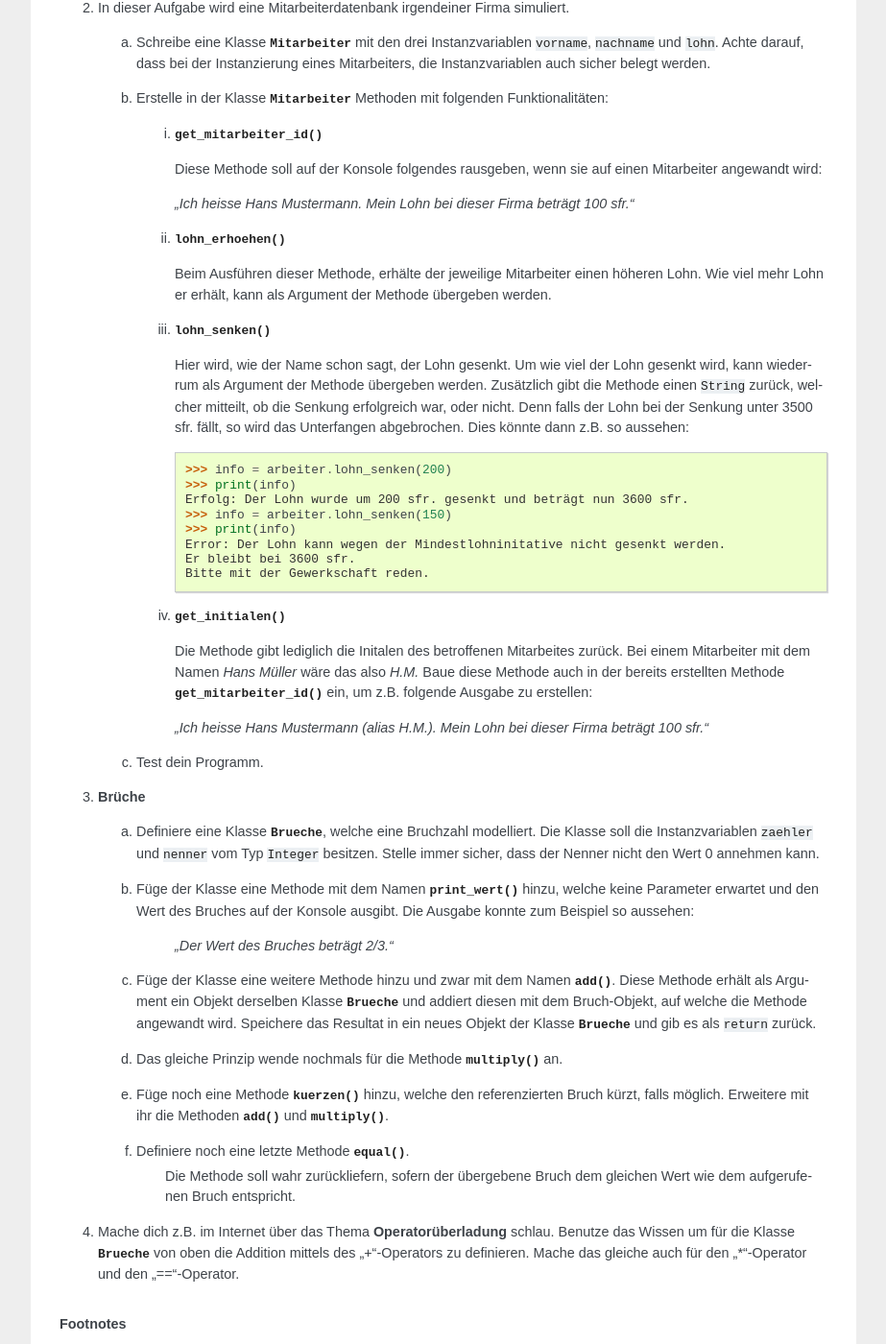
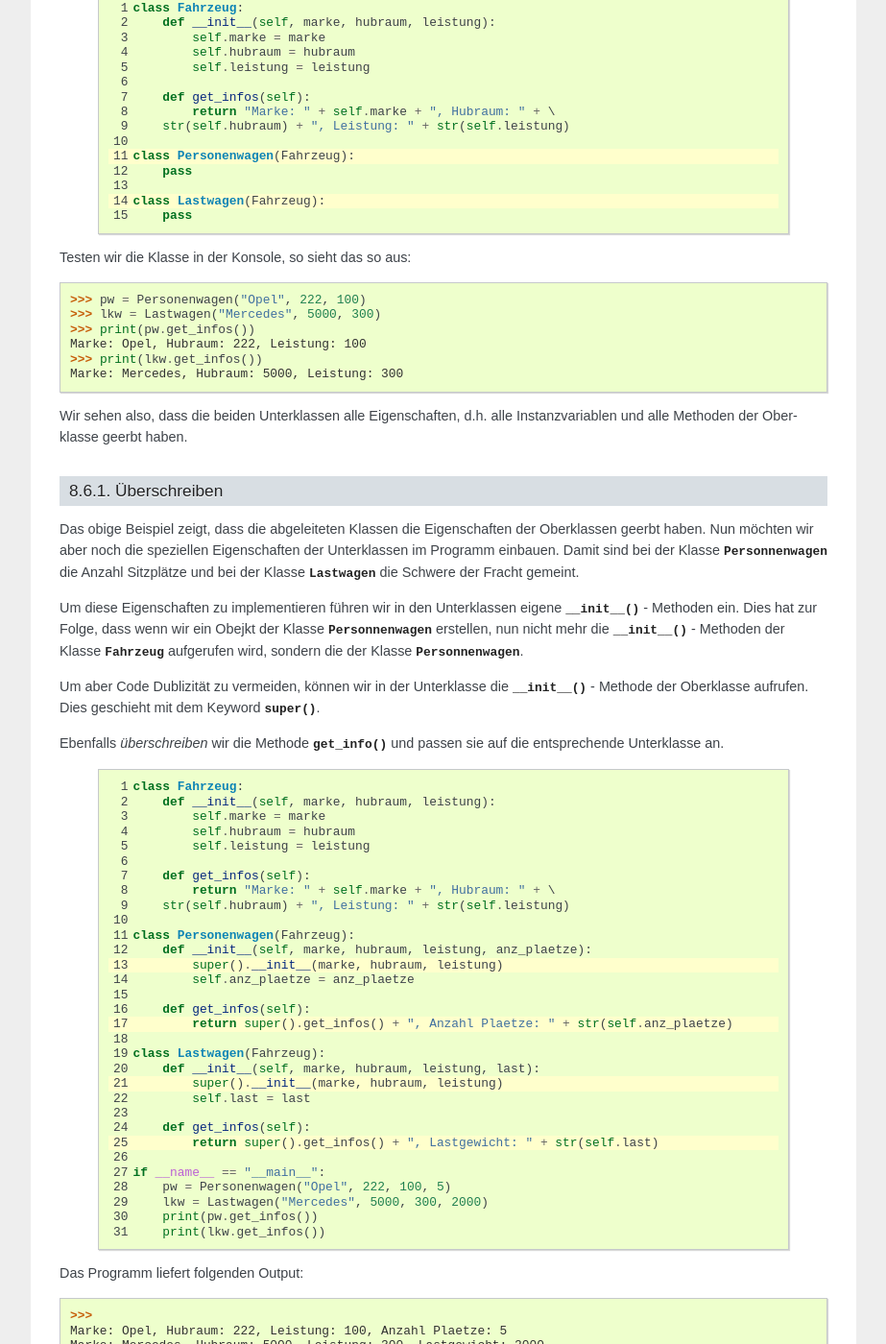
Before and after one commit to hb9hnt/pythonbuch, a Sphinx documentation site: the page built from source/objekte.rst, in a window 1280 px wide and 1400 px high, scrolled down 7724 px. Shown: the whole window at 96% size, without its empty margins (198-1121 px from the left). Built offline with Sphinx 7.4.7, drawn with Linux system fonts in a browser that asks for light colours; some of the changed text lies outside the part shown.

Commit message:
Das Unterkapitel Vererbung bei OOP wurde hinzugefügt.

```diff
--- /dev/null
+++ b/source/code/oop/vererbung.py
@@ -0,0 +1,25 @@
+class Fahrzeug:
+    def __init__(self, marke, hubraum, leistung):
+        self.marke = marke
+        self.hubraum = hubraum
+        self.leistung = leistung
+
+    def get_infos(self):
+        return "Marke: " + self.marke + ", Hubraum: " + \
+    str(self.hubraum) + ", Leistung: " + str(self.leistung)
+
+class Personenwagen(Fahrzeug):
+    pass
+
+class Lastwagen(Fahrzeug):
+    pass
+
+    #def __init__(self, marke, hubraum, leistung, anz_plaetze):
+    #    super().__init__(marke, hubraum, leistung)
+
+
+if __name__ == "__main__":
+    pw = Personenwagen("Opel", 222, 100)
+    lkw = Lastwagen("Mercedes", 5000, 300)
+    print(pw.get_infos())
+    print(lkw.get_infos())
--- /dev/null
+++ b/source/code/oop/vererbung2.py
@@ -0,0 +1,31 @@
+class Fahrzeug:
+    def __init__(self, marke, hubraum, leistung):
+        self.marke = marke
+        self.hubraum = hubraum
+        self.leistung = leistung
+
+    def get_infos(self):
+        return "Marke: " + self.marke + ", Hubraum: " + \
+    str(self.hubraum) + ", Leistung: " + str(self.leistung)
+
+class Personenwagen(Fahrzeug):
+    def __init__(self, marke, hubraum, leistung, anz_plaetze):
+        super().__init__(marke, hubraum, leistung)
+        self.anz_plaetze = anz_plaetze
+
+    def get_infos(self):
+        return super().get_infos() + ", Anzahl Plaetze: " + str(self.anz_plaetze)
+
+class Lastwagen(Fahrzeug):
+    def __init__(self, marke, hubraum, leistung, last):
+        super().__init__(marke, hubraum, leistung)
+        self.last = last
+
+    def get_infos(self):
+        return super().get_infos() + ", Lastgewicht: " + str(self.last)
+
+if __name__ == "__main__":
+    pw = Personenwagen("Opel", 222, 100, 5)
+    lkw = Lastwagen("Mercedes", 5000, 300, 2000)
+    print(pw.get_infos())
+    print(lkw.get_infos())
--- a/source/objekte.rst
+++ b/source/objekte.rst
@@ -392,6 +392,91 @@ Hubraum wurde geändert.
 >>> toeff.get_hubraum()
 300
 
+Vererbung
+=========
+Das Konzept der Vererbung erlaubt es uns spezialisiertere Klassen
+einer allgemeinen Klasse zu erstellen.
+Die spezialisierte Klasse soll dabei alle Eigenschaften
+der allgemeinen Klasse besitzen,
+so dass nur noch wenige Eigenschaften hinzugefügt werden müssen.
+Die Klasse, von welcher geerbt wird,
+nennt man **Oberklasse**, **Superklasse** oder **Basisklasse**
+und die Klasse, welche erbt,
+wird **Unterklasse**, **abgeleitete Klasse** oder **Subklasse** genannt.
+
+So könnte z.B. die Klasse :py:class:`Fahrzeug` eine Oberklasse
+der Unterklassen :py:class:`Personenwagen` und :py:class:`Lastwagen` sein.
+Jedes :py:class:`Fahrzeug` ist durch
+die ``marke``, den ``hubraum`` und die ``leistung`` charakterisiert.
+Bei den :py:class:`Personenwagen` möchte man noch zusätzlich wissen,
+wie viele Sitzplätze es hat
+und beim :py:class:`Lastwagen` wie schwer die Fracht sein darf.
+
+	|erben|
+
+Um im Programm zu deklarieren,
+dass die Klasse :py:class:`Personenwagen` von der Klasse :py:class:`Fahrzeug`
+erbt, setzt man beim Namen der Unterklasse einfach
+den Namen der Oberklasse in Klammern (:py:class:`Personnenwagen(Fahrzeug)`).
+In einem Programm könnte das folgendermassen aussehen:
+
+	.. literalinclude:: code/oop/vererbung.py
+	   :linenos:
+	   :lines: 1-15
+	   :emphasize-lines: 11, 14
+
+Testen wir die Klasse in der Konsole, so sieht das so aus:
+
+>>> pw = Personenwagen("Opel", 222, 100)
+>>> lkw = Lastwagen("Mercedes", 5000, 300)
+>>> print(pw.get_infos())
+Marke: Opel, Hubraum: 222, Leistung: 100
+>>> print(lkw.get_infos())
+Marke: Mercedes, Hubraum: 5000, Leistung: 300
+
+Wir sehen also, dass die beiden Unterklassen alle Eigenschaften,
+d.h. alle Instanzvariablen und alle Methoden der Oberklasse geerbt haben.
+
+
+Überschreiben
+~~~~~~~~~~~~~
+Das obige Beispiel zeigt,
+dass die abgeleiteten Klassen die Eigenschaften der Oberklassen geerbt haben.
+Nun möchten wir aber noch die speziellen Eigenschaften der Unterklassen
+im Programm einbauen.
+Damit sind bei der Klasse :py:class:`Personnenwagen` die Anzahl Sitzplätze
+und bei der Klasse :py:class:`Lastwagen` die Schwere der Fracht gemeint.
+
+Um diese Eigenschaften zu implementieren führen wir in den
+Unterklassen eigene :py:func:`__init__` - Methoden ein.
+Dies hat zur Folge,
+dass wenn wir ein Obejkt der Klasse :py:class:`Personnenwagen` erstellen,
+nun nicht mehr die :py:func:`__init__` - Methoden der Klasse
+:py:class:`Fahrzeug` aufgerufen wird, sondern die der Klasse
+:py:class:`Personnenwagen`.
+
+Um aber Code Dublizität zu vermeiden,
+können wir in der Unterklasse die :py:func:`__init__` - Methode der
+Oberklasse aufrufen.
+Dies geschieht mit dem Keyword :py:func:`super`.
+
+Ebenfalls *überschreiben* wir die Methode :py:func:`get_info`
+und passen sie auf die entsprechende Unterklasse an.
+
+	.. literalinclude:: code/oop/vererbung2.py
+	   :linenos:
+	   :emphasize-lines: 13, 17, 21, 25
+
+
+Das Programm liefert folgenden Output:
+
+>>>
+Marke: Opel, Hubraum: 222, Leistung: 100, Anzahl Plaetze: 5
+Marke: Mercedes, Hubraum: 5000, Leistung: 300, Lastgewicht: 2000
+
+In Python besteht auch die Möglichkeit einer **Mehrfachvererbung**,
+d.h. dass eine Unterklassse mehr als nur eine Basisklasse besitzen kann.
+Wir gehen hier aber nicht näher darauf ein.
 
 Aufgaben
 ========
```
Also changed, not shown: other parts of source/objekte.rst (+5 -0 lines), source/images/erben.png (added), 1 other file.
